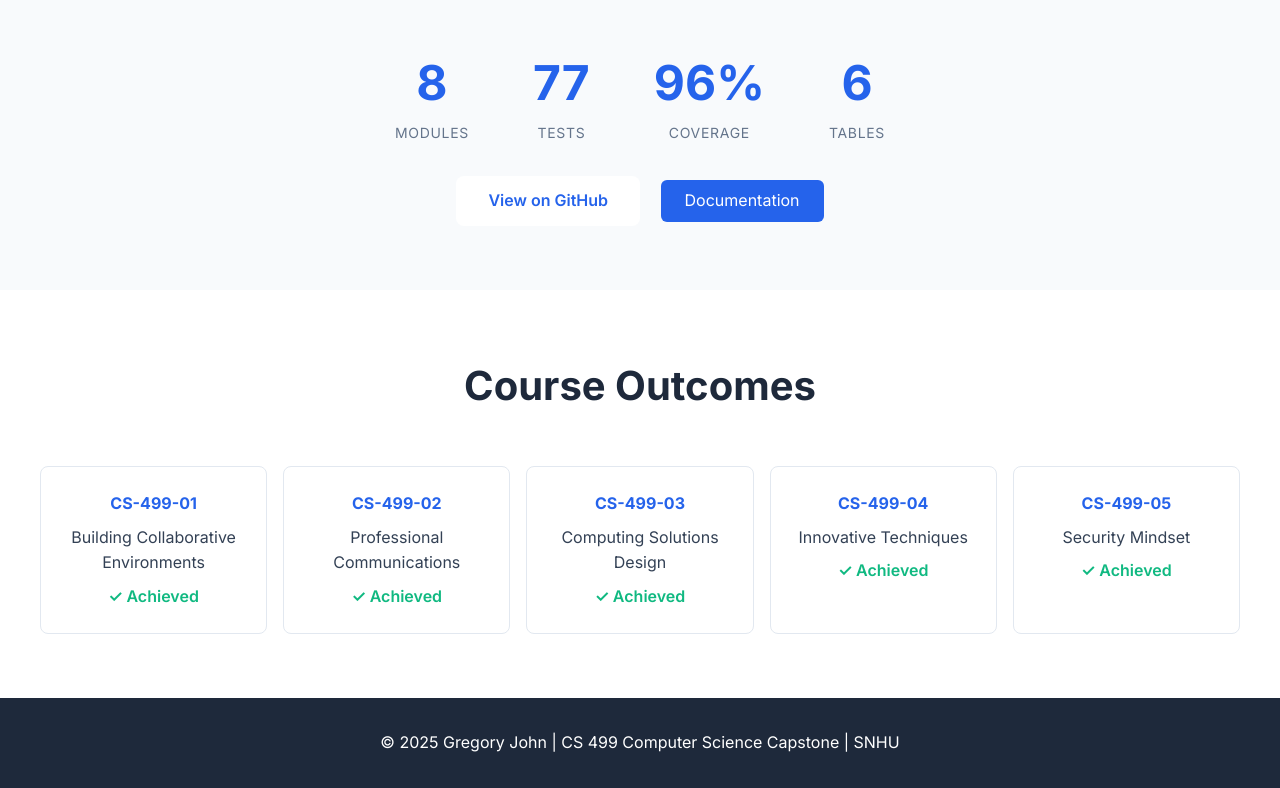
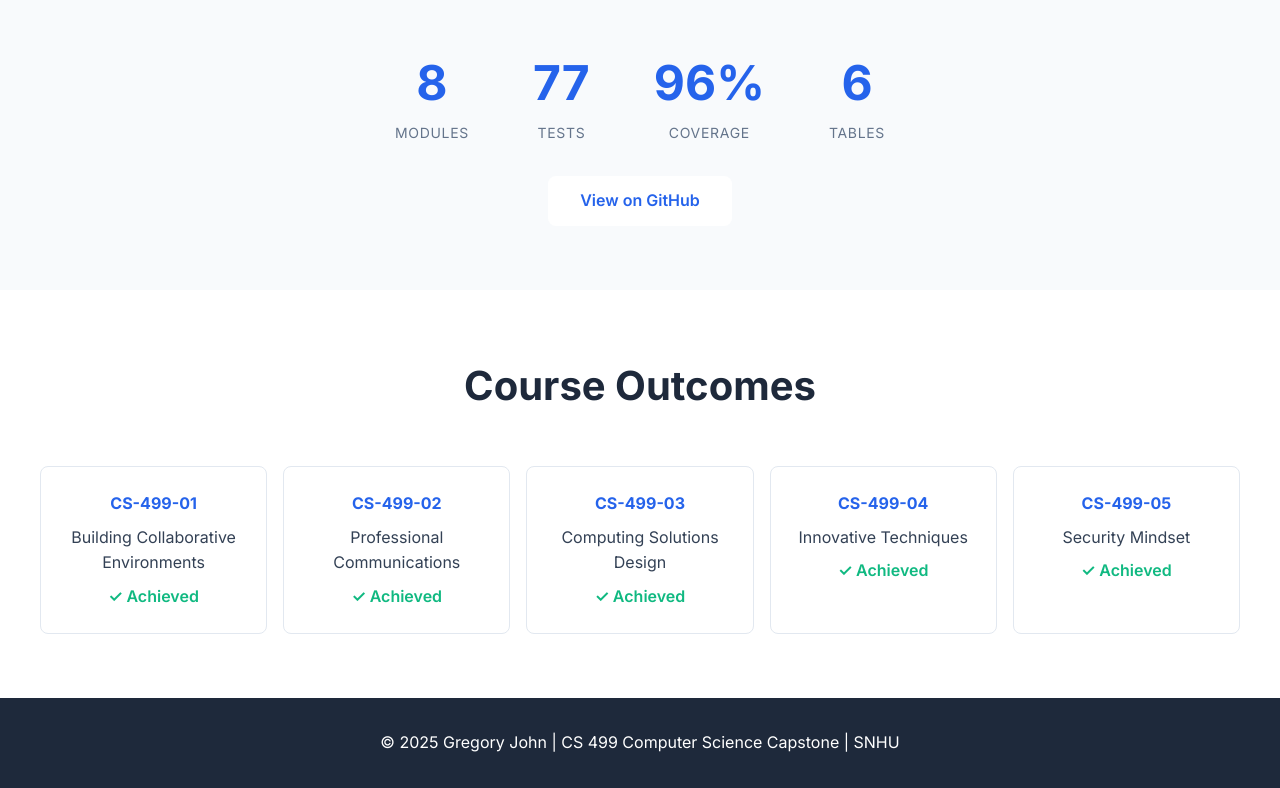
Before and after one commit to GregLJ/GregLJ.github.io, a plain HTML site: page index.html in a window 1280 px wide. Shown: the part 4630-5418 px from the top of the page. Drawn offline with Linux system fonts and the light colour scheme.

Commit message:
removed direct link to readme because it wasnt working properly

```diff
--- a/index.html
+++ b/index.html
@@ -286,12 +286,6 @@
             >
               View on GitHub
             </a>
-            <a
-              href="https://github.com/GregLJ/astro-light-controller/blob/main/README.md"
-              class="btn-secondary"
-            >
-              Documentation
-            </a>
           </div>
         </div>
       </div>
```
